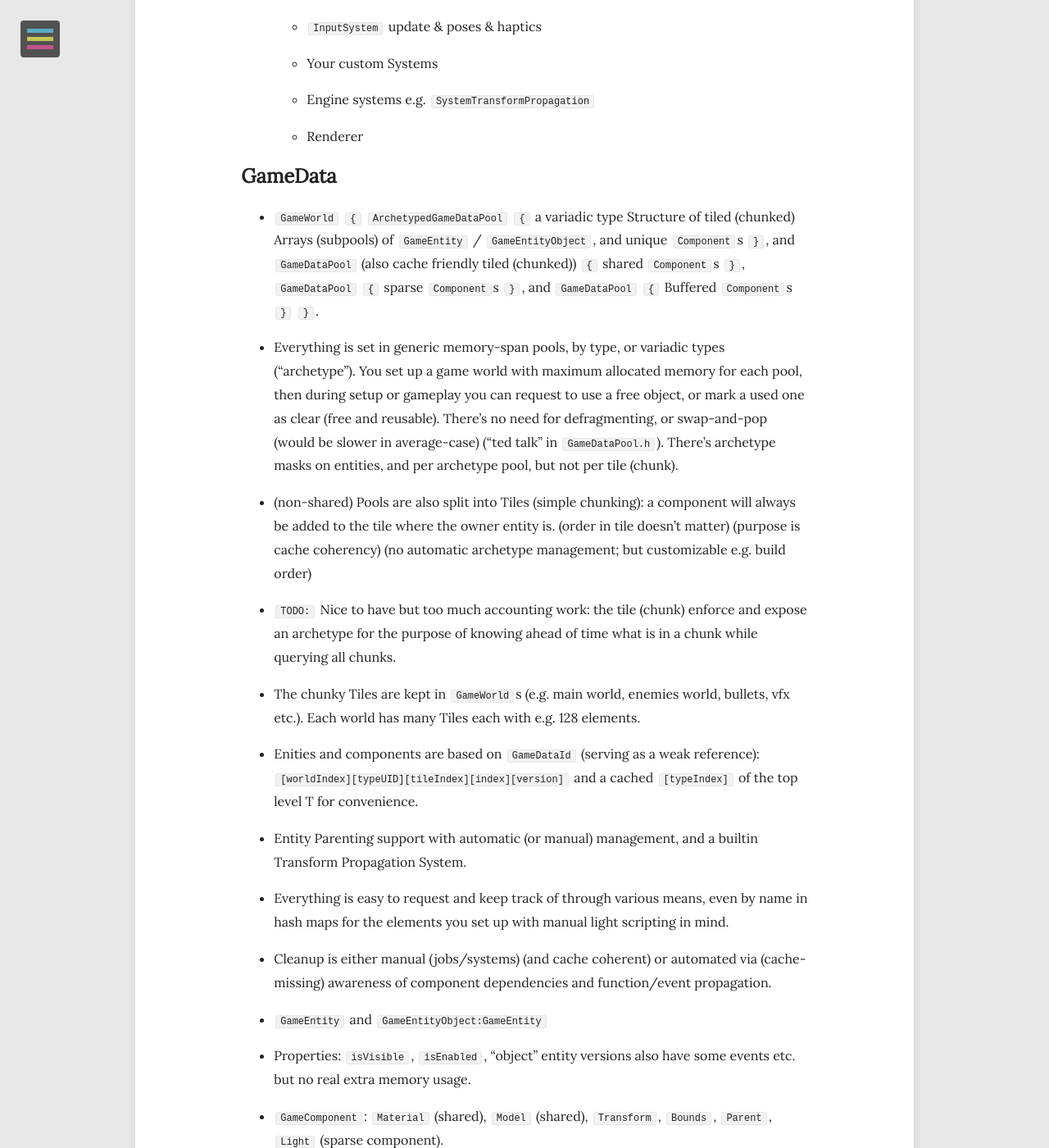
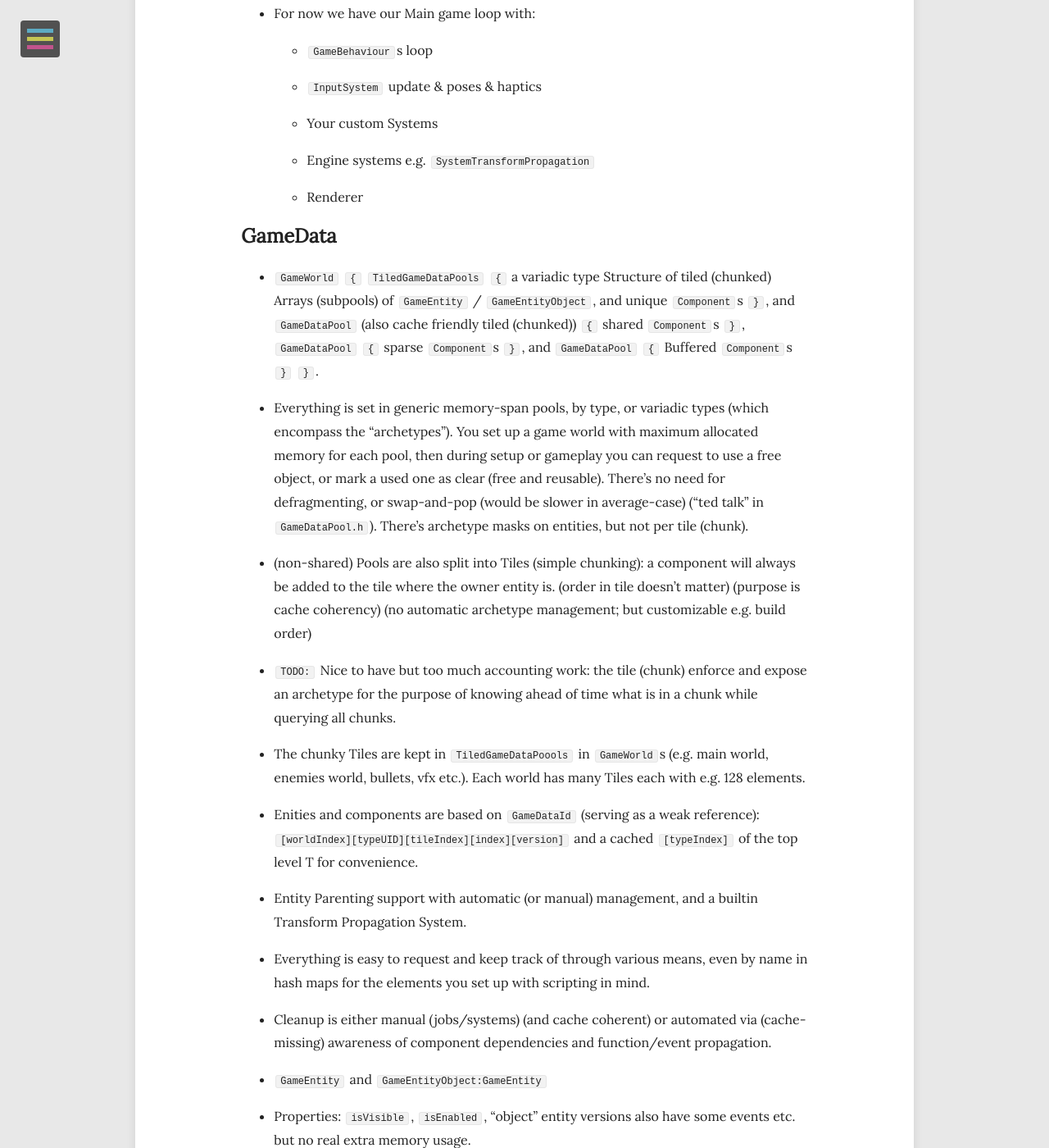
Before and after one commit to tdbe/tdbe.github.io, a Jekyll site: the page built from _posts/2025-07-2-openxr-vulkan-c++-gamedev-boilerplate.markdown, in a window 1280 px wide and 1400 px high, scrolled down 5025 px. Shown: the whole window at 82% size. Built offline with Jekyll 4.4.1, drawn with Linux system fonts in a browser that asks for light colours; nearby versions of some CDN libraries; comment, search, counter and statistics services are not loaded; some of the changed text lies outside the part shown.

Commit message:
updated the repo readme so I also updated the blog post.

```diff
--- a/_posts/2025-07-2-openxr-vulkan-c++-gamedev-boilerplate.markdown
+++ b/_posts/2025-07-2-openxr-vulkan-c++-gamedev-boilerplate.markdown
@@ -133,7 +135,7 @@ In any case, thanks to open-source (as opposed to commercial / AAA) you can now
 
 ### Queries
 
-* If you're familiar with e.g. "Entity Queries" from Unity ECS, a "query" here would be a job we run on each chunk of a `GameWorld'`s `GameDataPool` or `ArchetypeGameDataPool`, and check yourself whatever you want: the entity's ID, archetype mask, specific component value etc.
+* If you're familiar with e.g. "Entity Queries" from Unity ECS, a "query" here would be a job we run on each element of a chunk of a `GameWorld'`s `GameDataPool` or `TiledGameDataPools`, and check yourself whatever you want: the entity's ID, archetype mask, specific component value etc.
 
 ### ECB (Entity Command Buffer)
 
@@ -155,21 +157,21 @@ In any case, thanks to open-source (as opposed to commercial / AAA) you can now
 
 ## GameData
 
-* `GameWorld` `{` `ArchetypedGameDataPool` `{` a variadic type Structure of tiled (chunked) Arrays (subpools) of `GameEntity` / `GameEntityObject`, and unique `Component`s `}`, and `GameDataPool` (also cache friendly tiled (chunked)) `{` shared `Component`s `}`, `GameDataPool` `{` sparse `Component`s `}`, and `GameDataPool` `{` Buffered `Component`s `}` `}`.
+* `GameWorld` `{` `TiledGameDataPools` `{` a variadic type Structure of tiled (chunked) Arrays (subpools) of `GameEntity` / `GameEntityObject`, and unique `Component`s `}`, and `GameDataPool` (also cache friendly tiled (chunked)) `{` shared `Component`s `}`, `GameDataPool` `{` sparse `Component`s `}`, and `GameDataPool` `{` Buffered `Component`s `}` `}`.
 
-* Everything is set in generic memory-span pools, by type, or variadic types ("archetype"). You set up a game world with maximum allocated memory for each pool, then during setup or gameplay you can request to use a free object, or mark a used one as clear (free and reusable). There's no need for defragmenting, or swap-and-pop (would be slower in average-case) ("ted talk" in `GameDataPool.h`). There's archetype masks on entities, and per archetype pool, but not per tile (chunk).
+* Everything is set in generic memory-span pools, by type, or variadic types (which encompass the "archetypes"). You set up a game world with maximum allocated memory for each pool, then during setup or gameplay you can request to use a free object, or mark a used one as clear (free and reusable). There's no need for defragmenting, or swap-and-pop (would be slower in average-case) ("ted talk" in `GameDataPool.h`). There's archetype masks on entities, but not per tile (chunk).
 
 * (non-shared) Pools are also split into Tiles (simple chunking): a component will always be added to the tile where the owner entity is. (order in tile doesn't matter) (purpose is cache coherency) (no automatic archetype management; but customizable e.g. build order)
 
 * `TODO:` Nice to have but too much accounting work: the tile (chunk) enforce and expose an archetype for the purpose of knowing ahead of time what is in a chunk while querying all chunks.
 
-* The chunky Tiles are kept in `GameWorld`s (e.g. main world, enemies world, bullets, vfx etc.). Each world has many Tiles each with e.g. 128 elements.
+* The chunky Tiles are kept in `TiledGameDataPoools` in `GameWorld`s (e.g. main world, enemies world, bullets, vfx etc.). Each world has many Tiles each with e.g. 128 elements.
 
 * Enities and components are based on `GameDataId` (serving as a weak reference): `[worldIndex][typeUID][tileIndex][index][version]` and a cached `[typeIndex]` of the top level T for convenience.
 
 * Entity Parenting support with automatic (or manual) management, and a builtin Transform Propagation System.
 
-* Everything is easy to request and keep track of through various means, even by name in hash maps for the elements you set up with manual light scripting in mind.
+* Everything is easy to request and keep track of through various means, even by name in hash maps for the elements you set up with scripting in mind.
 
 * Cleanup is either manual (jobs/systems) (and cache coherent) or automated via (cache-missing) awareness of component dependencies and function/event propagation.
 
@@ -198,17 +200,17 @@ In any case, thanks to open-source (as opposed to commercial / AAA) you can now
   - `TODO:` does not include subsurface scattering,
   - `TODO:` does not include shadows,
   - `TODO:` no per-pixel transparent object sorting,
-  - ^, ^^, ^^^: but, I'll someday add in raytracing into some form of nanite clumps or other semi-volumetric discrete mesh data, instead of going through the legacy shading/sorting timesinks again.
-  - Per-material, per-model, per-pipeline properties. Easily create a material e.g. transparent, doublesided; add new `shaders` with all the static and dynamic uniform data you need, instance geometry etc.
+  - ^, ^^, ^^^: but, I'll someday add in raytracing into some form of "nanite" clumps or other semi-volumetric discrete mesh data, instead of going through the legacy shading/sorting timesinks again.
+  - We have per-material, per-model, per-pipeline properties. Easily create a material e.g. transparent, doublesided; add new `shaders` with all the static and dynamic uniform data you need, instanced geometry etc.
   - Render pipeline knows if you modified any default properties and creates pipelines from unique materials. Tries its best to batch per unique material and per model to minimise GPU-CPU communication, and has instancing, but it's not Indirect Rendering.
-  - Expanded, added to, and explained Khronos' & JanhSimon's `Headset`, `Context`, `Renderer`/`Pipeline` etc, and the easily misleading & hard to customize khronos vulkan <-> openxr implementation. Especially regarding multipass vs singlepass & multiview, and what it takes if you want to use your own renderer or a diffrent API like `webgpu`. (look for `"// [tdbe]" `)
+  - Expanded, added to, and explained Khronos' & JanhSimon's `Headset`, `Context`, `Renderer`/`Pipeline`, `MirrorView` etc, and the easily misleading & hard to customize khronos vulkan <-> openxr implementation. Especially regarding multipass vs singlepass & multiview, and what it takes if you want to use your own renderer or a diffrent API like `webgpu`. (look for `"// [tdbe]" `)
 
 ## `Input` class and `InputData`.
   - A 'proper' universal xr input class, supporting (probably) all controllers/headsets, with customizable binding paths and action sets.
-  - Nicely accessible data through `InputData` and `InputHaptics`, including matrixes and other tracked XR positional data.
+  - Nicely accessible data through `InputData` and `InputHaptics`, including matrixes, poses, tracked XR positional data.
+  - User presence / headset activity state.
   - Poses for controllers and for head.
   - Actions (buttons, sticks, triggers, pressure, proximity etc).
-  - User presence / headset activity state.
   - Haptic feedback output.
   - Exposes action state data (e.g. `lastChangeTime`, `isActive`, `changedSinceLastSync`)
 
```
Also changed, not shown: other parts of _posts/2025-07-2-openxr-vulkan-c++-gamedev-boilerplate.markdown (+2 -0 lines).
